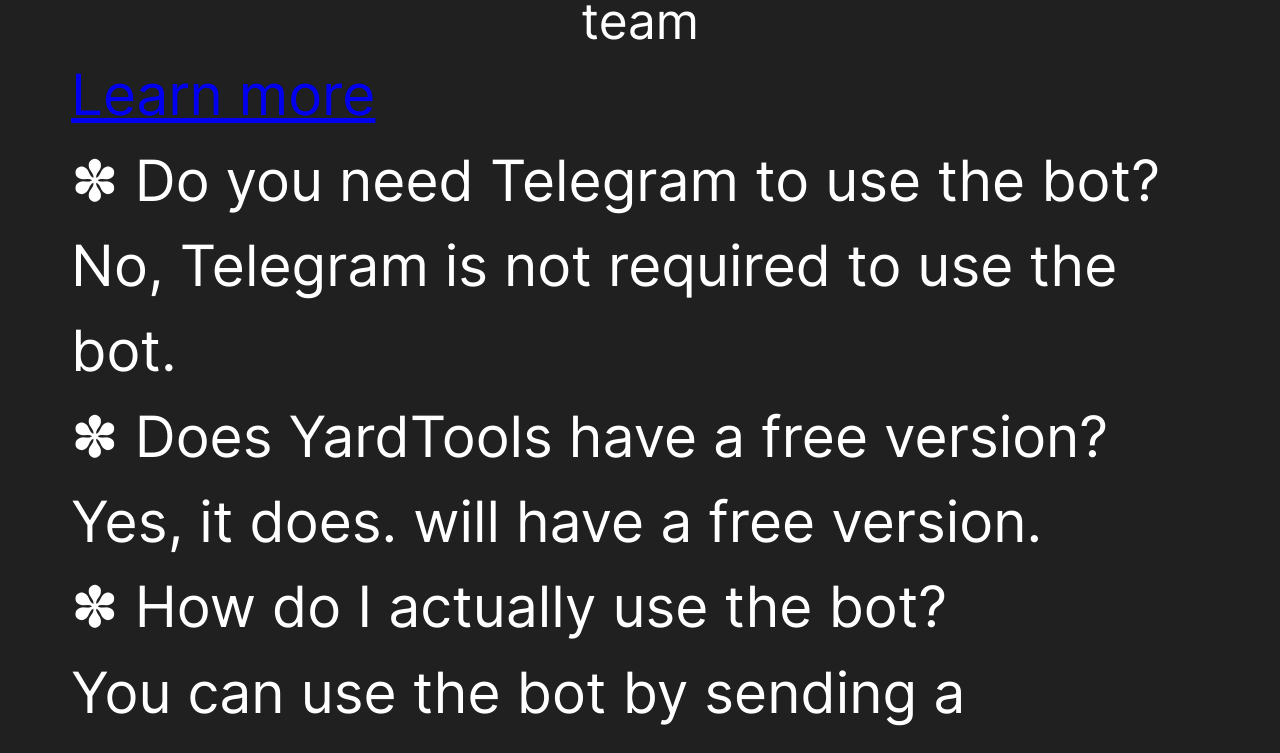
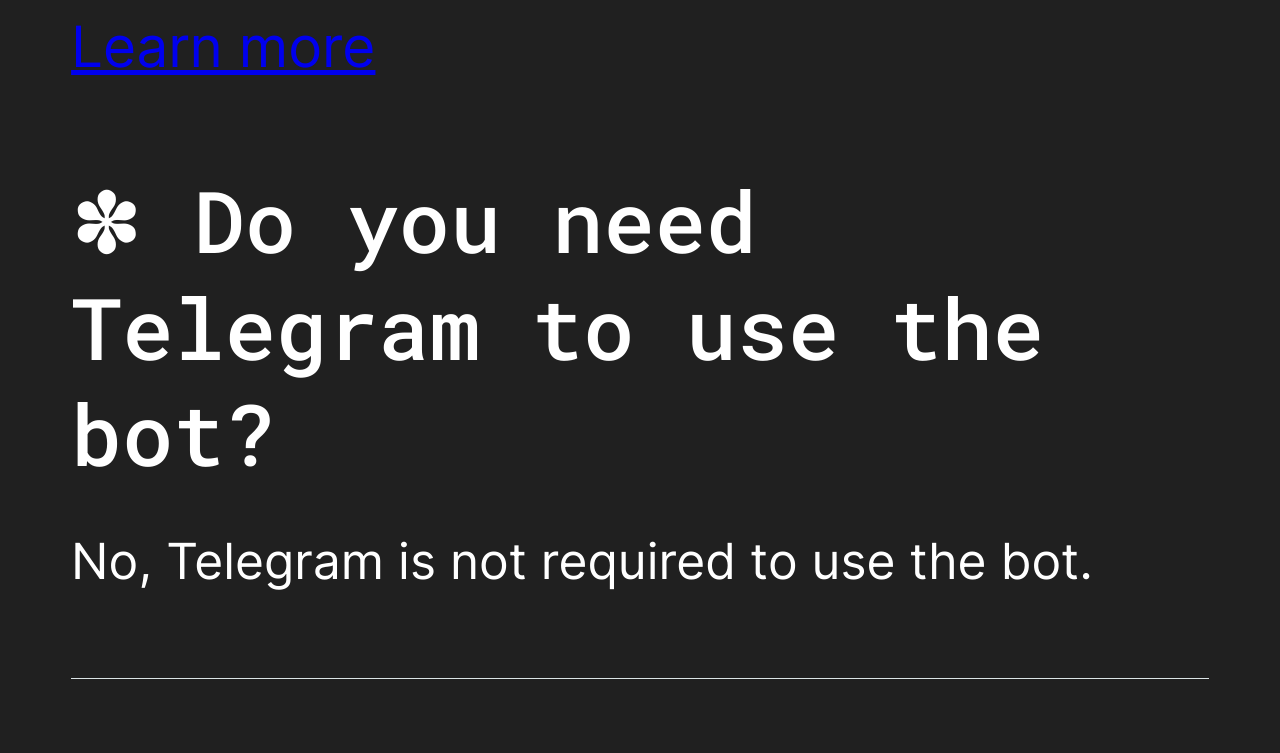
Before and after one commit to nigel-riss/trade-tracker-landing, a Next.js app: page / in a window 1280 px wide. Shown: the part 7920-8673 px from the top of the page. Built offline with nearby package versions, Linux system fonts and the light colour scheme.

Commit message:
feat: wip: add faq markup and styles

```diff
--- a/src/components/FAQItem.tsx
+++ b/src/components/FAQItem.tsx
@@ -13,13 +13,13 @@ export default function FAQItem(props: FAQItemProps) {
   } = props;
 
   return (
-    <>
+    <div className={styles.item}>
       <dt className={styles.question}>
         {question}
       </dt>
       <dd className={styles.answer}>
         {answer}
       </dd>
-    </>
+    </div>
   );
 }
--- a/src/styles/BotCard.module.scss
+++ b/src/styles/BotCard.module.scss
@@ -35,7 +35,6 @@
   // typography
   font-family: var(--titleFont);
   font-size: 1.5rem;
-  line-height: 1.25;
   font-weight: 500;
 }
 
@@ -45,5 +44,4 @@
 
   // typography
   font-size: 0.75rem;
-  line-height: 1.25;
 }
--- a/src/styles/FAQItem.module.scss
+++ b/src/styles/FAQItem.module.scss
@@ -1,7 +1,31 @@
+.item {
+  // box model
+  padding: 1.5rem 0;
+
+  // border
+  border-bottom: 1px solid rgb(var(--chineseWhite));
+}
+
+.item:last-of-type {
+  // border
+  border-bottom: none;
+}
+
+.question {
+  // typography
+  font-family: var(--titleFont);
+  font-size: 1.5rem;
+  font-weight: 500;
+}
+
 .question::before {
   content: '✽ ';
 }
 
 .answer {
+  // box model
+  margin-top: 0.75rem;
 
+  // typography
+  font-size: 0.875rem;
 }
--- a/src/styles/Header.module.scss
+++ b/src/styles/Header.module.scss
@@ -36,5 +36,4 @@
 
   // typography
   font-size: 0.75rem;
-  line-height: 1.25;
 }
--- a/src/styles/SpecialOffer.module.scss
+++ b/src/styles/SpecialOffer.module.scss
@@ -15,7 +15,6 @@
   font-family: var(--titleFont);
   font-size: 1.5rem;
   font-weight: 500;
-  line-height: 1.25;
   text-align: center;
 }
 
--- a/src/styles/Subtitle.module.scss
+++ b/src/styles/Subtitle.module.scss
@@ -4,6 +4,5 @@
 
   // typography
   font-size: 0.875rem;
-  line-height: 1.25;
   text-align: center;
 }
--- a/src/styles/_reset.scss
+++ b/src/styles/_reset.scss
@@ -41,7 +41,7 @@ body {
   // text-rendering: optimizeSpeed;
   // text-rendering: optimizeLegibility;
   text-rendering: geometricPrecision;
-  line-height: 1.5;
+  line-height: 1.25;
 }
 
 // Remove list styles on ul, ol elements with class attribute
```
